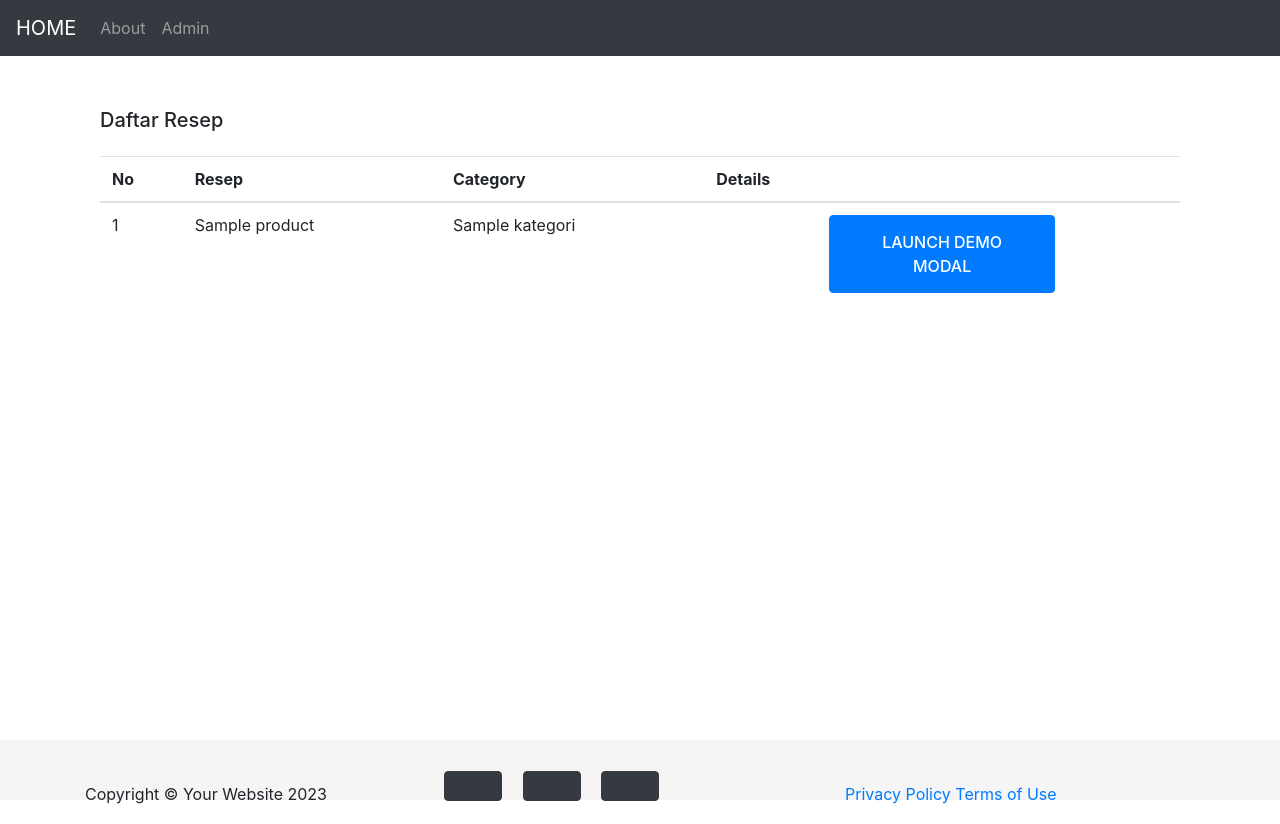
After one commit to sazahi/Project_Resep, a CodeIgniter 4 app: template app/Views/daftar_resep.php in a window 1280 px wide. The commit adds this page. Run offline with PHP 8.4 and a stand-in for CodeIgniter, Linux system fonts and the light colour scheme; the template is opened without the code that fills it: most values are stand-ins (such as "Sample title", 1, 10 or a date in 2020); some libraries are stand-ins or nearby versions.

Commit message:
bikin daftar resep

```diff
--- a/app/Config/Routes.php
+++ b/app/Config/Routes.php
@@ -30,6 +30,7 @@ $routes->set404Override();
 // We get a performance increase by specifying the default
 // route since we don't have to scan directories.
 $routes->get('/', 'Product::index');
+$routes->get('daftar', 'DaftarResep::index');
 $routes->get('aku', 'Aku::index');
 $routes->get('kamu', 'HelloController::index');
 $routes->get('beta', 'CobaRestfulController::index');
@@ -45,6 +46,7 @@ $routes->resource('product');
 $routes->resource('login');
 $routes->post('/authent', 'Login::proses_log');
 $routes->get('/logout', 'Login::logout');
+
 /*
  * --------------------------------------------------------------------
  * Additional Routing
--- a/app/Models/ProductModel.php
+++ b/app/Models/ProductModel.php
@@ -7,14 +7,14 @@ use CodeIgniter\Model;
 class ProductModel extends Model
 {
     protected $DBGroup          = 'default';
-    protected $table            = 'products';
+    protected $table            = 'dataresep';
     protected $primaryKey       = 'id';
     protected $useAutoIncrement = true;
     protected $insertID         = 0;
     protected $returnType       = 'array';
     protected $useSoftDeletes   = false;
     protected $protectFields    = true;
-    protected $allowedFields    = [];
+    protected $allowedFields    = ['nama_resep', 'kategori', 'waktu', 'bahan', 'langkah'];
 
     // Dates
     protected $useTimestamps = false;
--- /dev/null
+++ b/app/Views/daftar_resep.php
@@ -0,0 +1,58 @@
+<?= $this->extend('base') ?>
+<?= $this->section('content') ?>
+
+<div class="container mt-5">
+    <div class="row mb-4">
+        <div class="col-12">
+            <h5 class="mb-4">Daftar Resep</h5>
+
+            <table class="table table-hover ">
+                <thead>
+                    <tr>
+                        <th scope="col ">No</th>
+                        <th scope="col ">Resep</th>
+                        <th scope="col ">Category</th>
+                        <th scope="col ">Details</th>
+                    </tr>
+                </thead>
+                <tbody>
+                    <?php $no = 0; ?>
+                    <?php foreach ($products as $item): ?>
+                    <tr>
+                        <td><?= $no += 1; ?></td>
+                        <td><?= $item['nama_resep'] ?></td>
+                        <td><?= $item['kategori'] ?></td>
+                        <td>
+                            <!-- Button trigger modal -->
+                            <button type="button" class="btn btn-primary" data-bs-toggle="modal" data-bs-target="#exampleModal">
+                            Launch demo modal
+                            </button>
+
+                            <!-- Modal -->
+                            <div class="modal fade" id="exampleModal" tabindex="-1" aria-labelledby="exampleModalLabel" aria-hidden="true">
+                            <div class="modal-dialog">
+                                <div class="modal-content">
+                                <div class="modal-header">
+                                    <h5 class="modal-title" id="exampleModalLabel">Modal title</h5>
+                                    <button type="button" class="btn-close" data-bs-dismiss="modal" aria-label="Close"></button>
+                                </div>
+                                <div class="modal-body">
+                                    ...
+                                </div>
+                                <div class="modal-footer">
+                                    <button type="button" class="btn btn-secondary" data-bs-dismiss="modal">Close</button>
+                                    <button type="button" class="btn btn-primary">Save changes</button>
+                                </div>
+                                </div>
+                            </div>
+                            </div>
+                        </td>
+                    </tr>
+                    <?php endforeach ?>
+                </tbody>
+            </table>
+        </div>
+    </div>
+</div>
+
+<?= $this->endSection() ?>
```
Also changed, not shown: app/Controllers/Aku.php (+17 -4 lines), app/Controllers/DaftarResep.php (added, +13 -0 lines), app/Views/product/about.php (+0 -41 lines).
